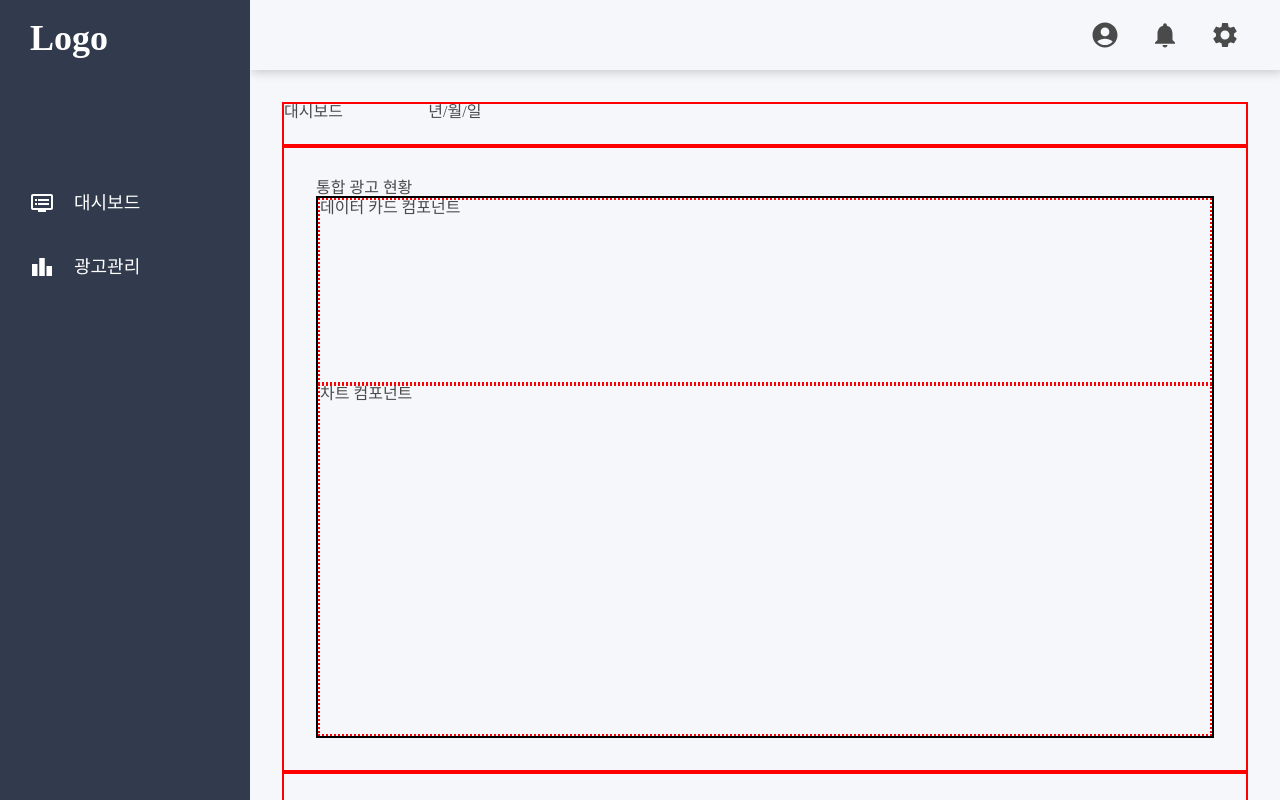
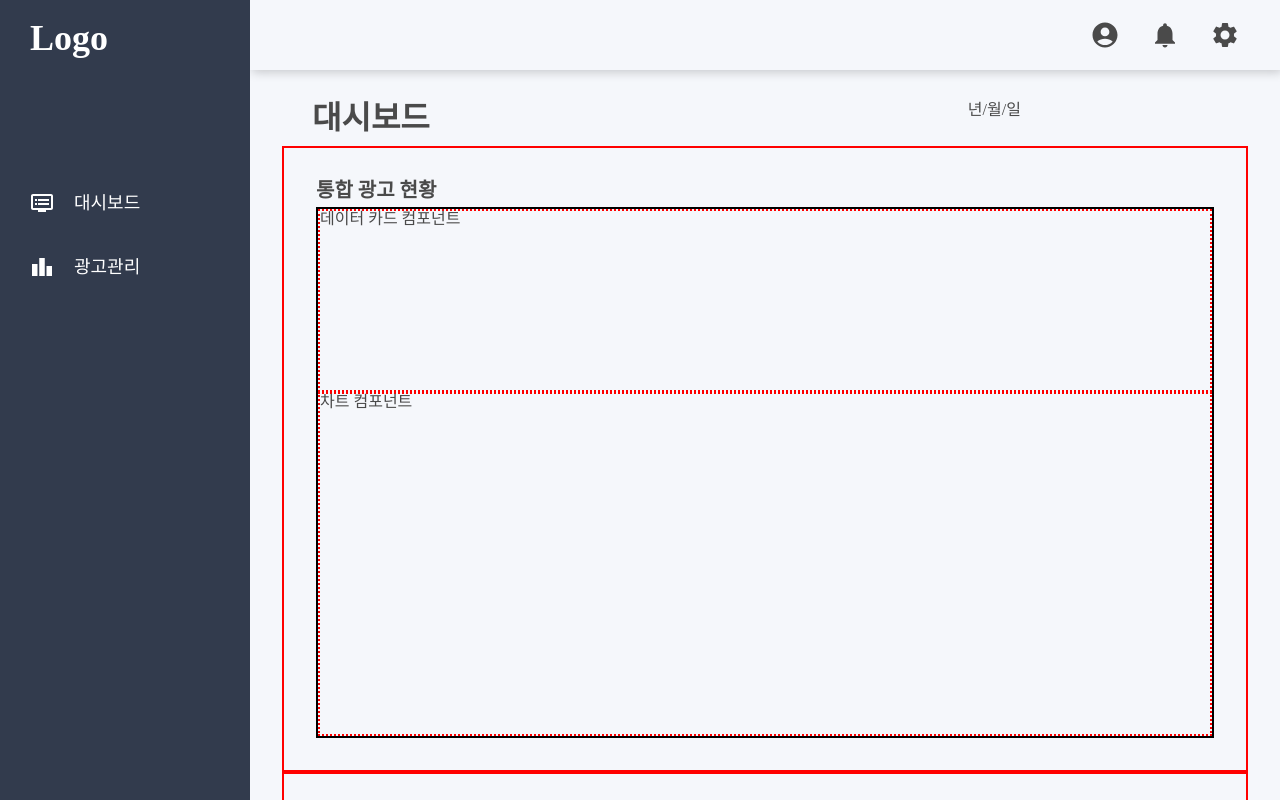
Before and after one commit to wanted-group-4/ad-platform, a React (Create React App) app: page / in a window 1280 px wide. Shown: the top 800 px of the page. Built offline with nearby package versions, Linux system fonts and the light colour scheme.

Commit message:
design: 수정

```diff
--- a/src/pages/Board.tsx
+++ b/src/pages/Board.tsx
@@ -5,7 +5,7 @@ function Board() {
   return (
     <BoardContainer>
       <DashBoard>
-        <Title>대시보드</Title>
+        <Title DashBoard>대시보드</Title>
         <DateSelection>년/월/일</DateSelection>
       </DashBoard>
       <IntegrationAd>
@@ -35,7 +35,7 @@ const BoardContainer = styled.div`
   height: 170vh;
 `;
 const DashBoard = styled.div`
-  border: solid red 2px;
+  // border: solid red 2px;
   display: flex;
   height: 5.5vh;
   display: flex;
@@ -45,9 +45,9 @@ const IntegrationAd = styled.div`
   border: solid red 2px;
   height: 40vh;
   padding: 2rem;
-  flex: 1 1 auto;
   display: flex;
   flex-direction: column;
+  flex: 1 1 auto;
 `;
 const CurrentStateOfAd = styled.div`
   border: solid red 2px;
@@ -55,12 +55,19 @@ const CurrentStateOfAd = styled.div`
   padding: 2rem;
   flex: 1 1 auto;
 `;
-const Title = styled.div`
-  width: 15%;
-  height: 1rem;
+const Title = styled.div<{DashBoard?: any}>`
+  width: ${props => (props.DashBoard ? '118px' : '')};
+  height: ${props => (props.DashBoard ? '46px' : '29px')};
+  font-size: ${props => (props.DashBoard ? '32px' : '20px')};
+  font-weight: 700;
+  color: #4a4a4a;
+  //border: solid red 2px;
+  position: relative;
+  left: ${props => (props.DashBoard ? '30px' : '')};
+  flex: 1 1 auto;
 `;
 const DateSelection = styled.div`
-  flex: 1 0 auto;
+  flex: 0.4 1 auto;
 `;
 const DataBox = styled.div`
   border: solid 2px black;
```
